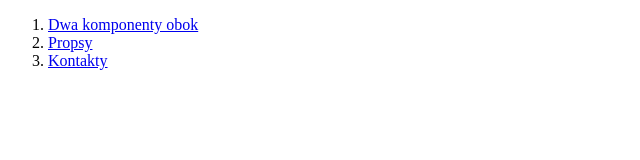
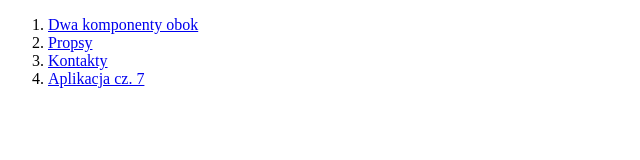
Before and after one commit to MagdaMB/React, a plain HTML site: page index.html in a window 1280 px wide. Shown: the whole page, without its empty margins (0-640 px from the left). Drawn offline with nearby package versions, Linux system fonts and the light colour scheme; files that its build step writes are made by us from their sources.

Commit message:
part 6, 7

```diff
--- a/index.html
+++ b/index.html
@@ -15,6 +15,7 @@
         <li><a href="index-dwa-komp-obok.html">Dwa komponenty obok</a></li>
         <li><a href="index-props.html">Propsy</a></li>
         <li><a href="kontakty/index.html">Kontakty</a></li>
+        <li><a href="7-aplikacja/index.html">Aplikacja cz. 7</a></li>
     </ol>
 </body>
 
```
